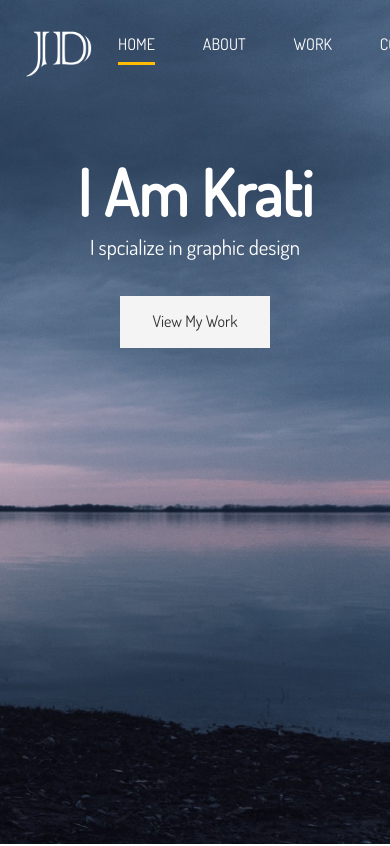
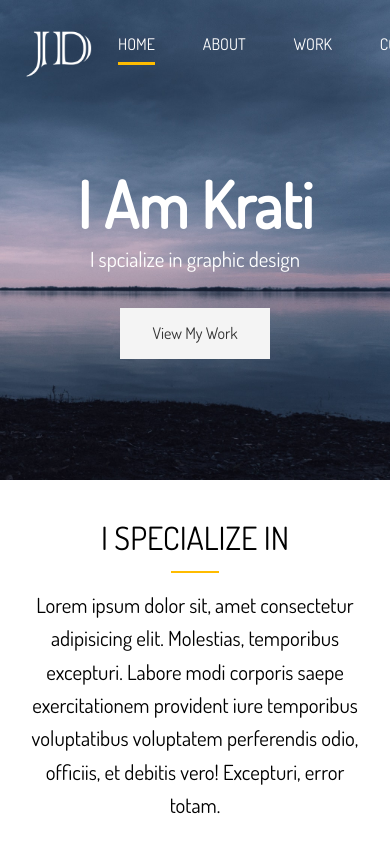
Before and after one commit to kratis9/sass-site-1, a website: page dist/index.html in a window 390 px wide. Shown: the top 846 px of the page. Drawn offline with Linux system fonts and the light colour scheme.

Commit message:
write media query for tablets

```diff
--- a/scss/_media.scss
+++ b/scss/_media.scss
@@ -1,4 +1,13 @@
 // Tablets & Smaller
 @media (max-width: 800px) {
-  #header-home
+  #header-home {
+    height: 30rem;
+
+    .header-content {
+      padding-top: 5rem;
+    }
+  }
 }
+
+// SmartPhones
+@media
```
Also changed, not shown: dist/css/main.css.
